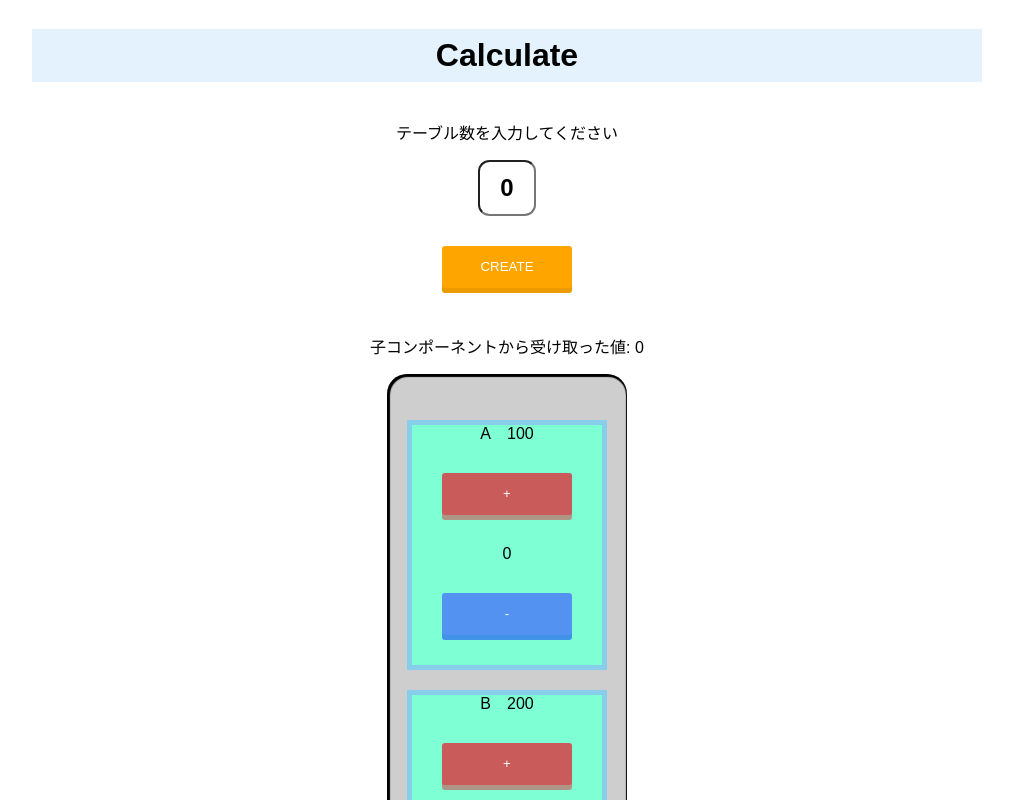
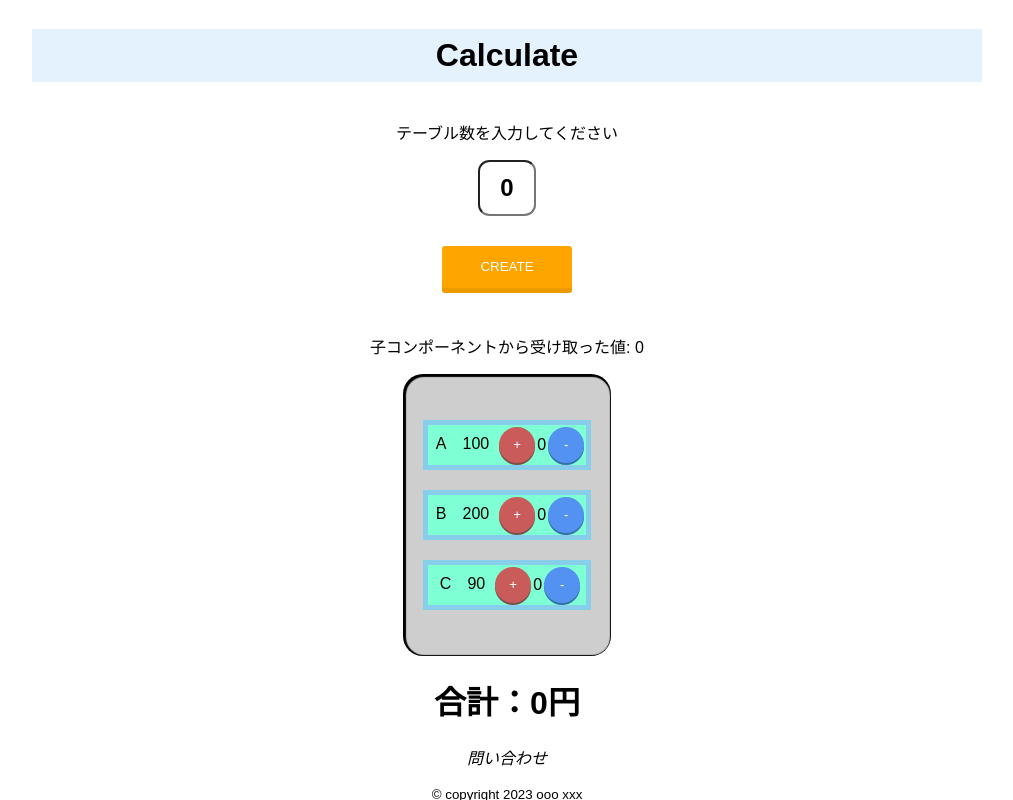
Before and after one commit to kite0311/Interim-Accounting-Calculations, a Vue app: page / in a window 1280 px wide. Shown: the top 800 px of the page, without its empty margins (133-1146 px from the left). Built offline with nearby package versions, Linux system fonts and the light colour scheme.

Commit message:
Baseの読み込み

```diff
--- a/src/components/modules/btn/CounterDecrementButton.vue
+++ b/src/components/modules/btn/CounterDecrementButton.vue
@@ -1,8 +1,15 @@
 <script setup>
-import BaseButton from './BaseButton.vue';
+import BaseCounterButton from './BaseCounterButton.vue';
 const emit = defineEmits(['decrement-click']);
 </script>
 
 <template>
-  <BaseButton color="blue" @on-click="emit('decrement-click')">-</BaseButton>
+  <BaseCounterButton counter="decrement" @on-click="emit('decrement-click')">-</BaseCounterButton>
 </template>
+
+<style scoped>
+.decrement {
+  background-color: #5392f0;
+  box-shadow: 0 2px 0 #2657a0d8;
+}
+</style>
--- a/src/components/modules/btn/CounterIncrementButton.vue
+++ b/src/components/modules/btn/CounterIncrementButton.vue
@@ -1,8 +1,15 @@
 <script setup>
-import BaseButton from './BaseButton.vue';
+import BaseCounterButton from './BaseCounterButton.vue';
 const emit = defineEmits(['increment-click']);
 </script>
 
 <template>
-  <BaseButton color="red" @on-click="emit('increment-click')">+</BaseButton>
+  <BaseCounterButton counter="increment" @on-click="emit('increment-click')">+</BaseCounterButton>
 </template>
+
+<style scoped>
+.increment {
+  background-color: #ca5b5b;
+  box-shadow: 0 2px 0 #7a3737e0;
+}
+</style>
```
